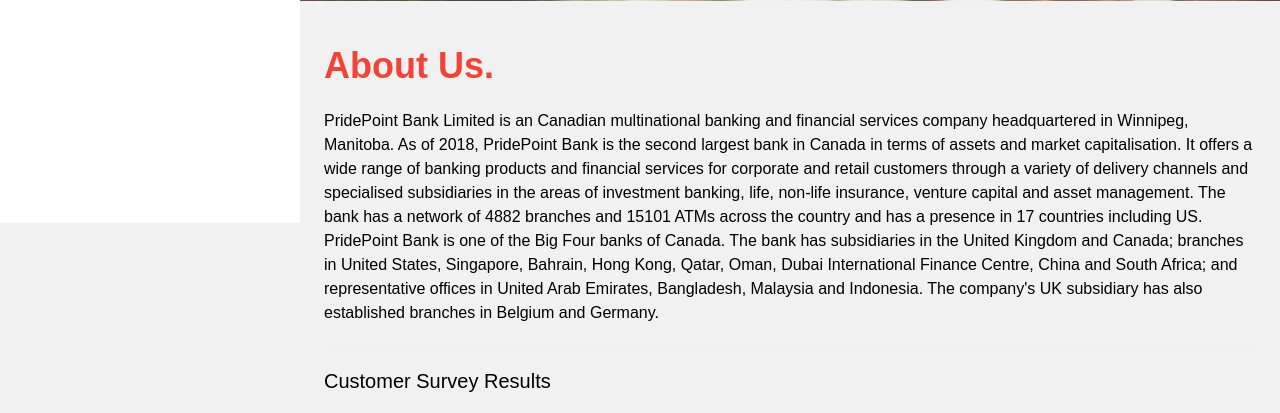
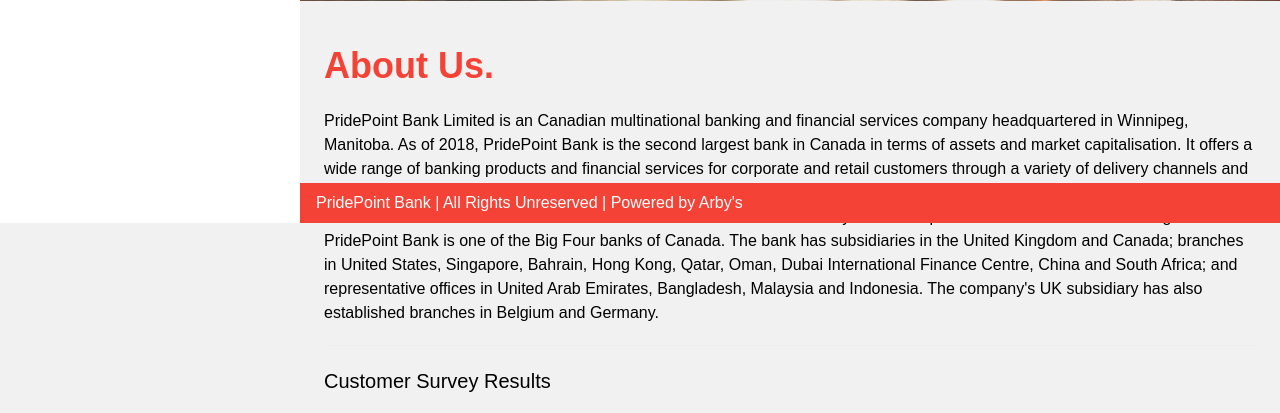
Before and after one commit to dilawar07/ppb, a PHP site: page /index.php in a window 1280 px wide. Shown: the part 577-990 px from the top of the page. Run offline with PHP 8.4, Linux system fonts and the light colour scheme; some libraries are stand-ins or nearby versions.

Commit message:
footer tweaked and fixed at bottom

```diff
--- a/footer.php
+++ b/footer.php
@@ -1,5 +1,5 @@
 <!-- Footer -->
-<div class="w3-red w3-center w3-padding-16">PridePoint Bank | All Rights Unreserved | Copywrongs  2019 | Powered by Arby's</div>
+<div class="w3-red w3-padding w3-bottom">PridePoint Bank | All Rights Unreserved | Powered by Arby's</div>
 
 
 <!-- End page content -->
--- a/index.php
+++ b/index.php
@@ -140,7 +140,7 @@
       <button type="submit" class="w3-button w3-red w3-margin-bottom w3-hover-black"><i class="fa fa-paper-plane w3-margin-right"></i>Send Message</button>
     </form>
   </div>
-
+  <br>
 <?php
   require 'footer.php';
 ?>
```
